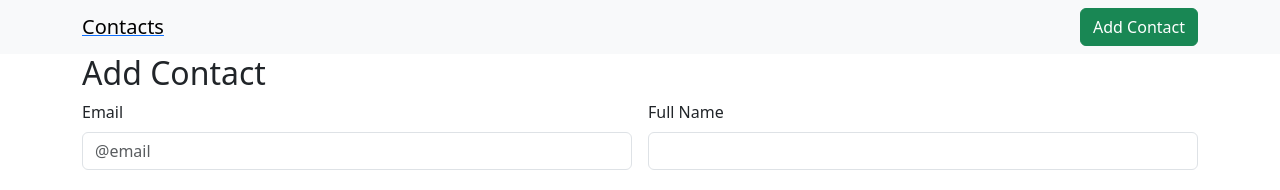
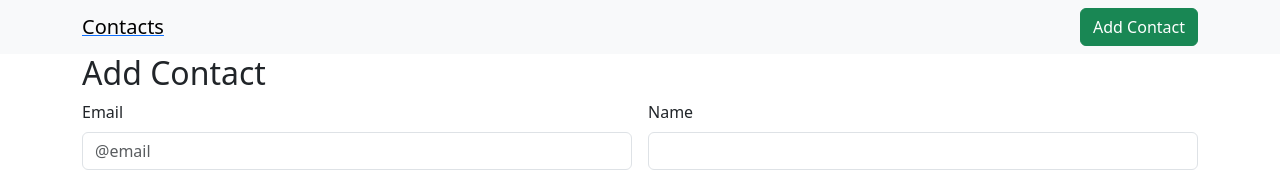
Before and after one commit to 4GeeksAcademy/bryanN-contact-list-react-context, a React (Vite) app: page /add_contact in a window 1280 px wide. Shown: the top 190 px of the page. Built offline with nearby package versions, Linux system fonts and the light colour scheme.

Commit message:
finished

```diff
--- a/src/pages/AddContact.jsx
+++ b/src/pages/AddContact.jsx
@@ -76,7 +76,7 @@ const AddContact = () => {
 
         <div className="col-md-6">
           <label htmlFor="inputName" className="form-label">
-            Full Name
+            Name
           </label>
           <input
             type="text"
```
